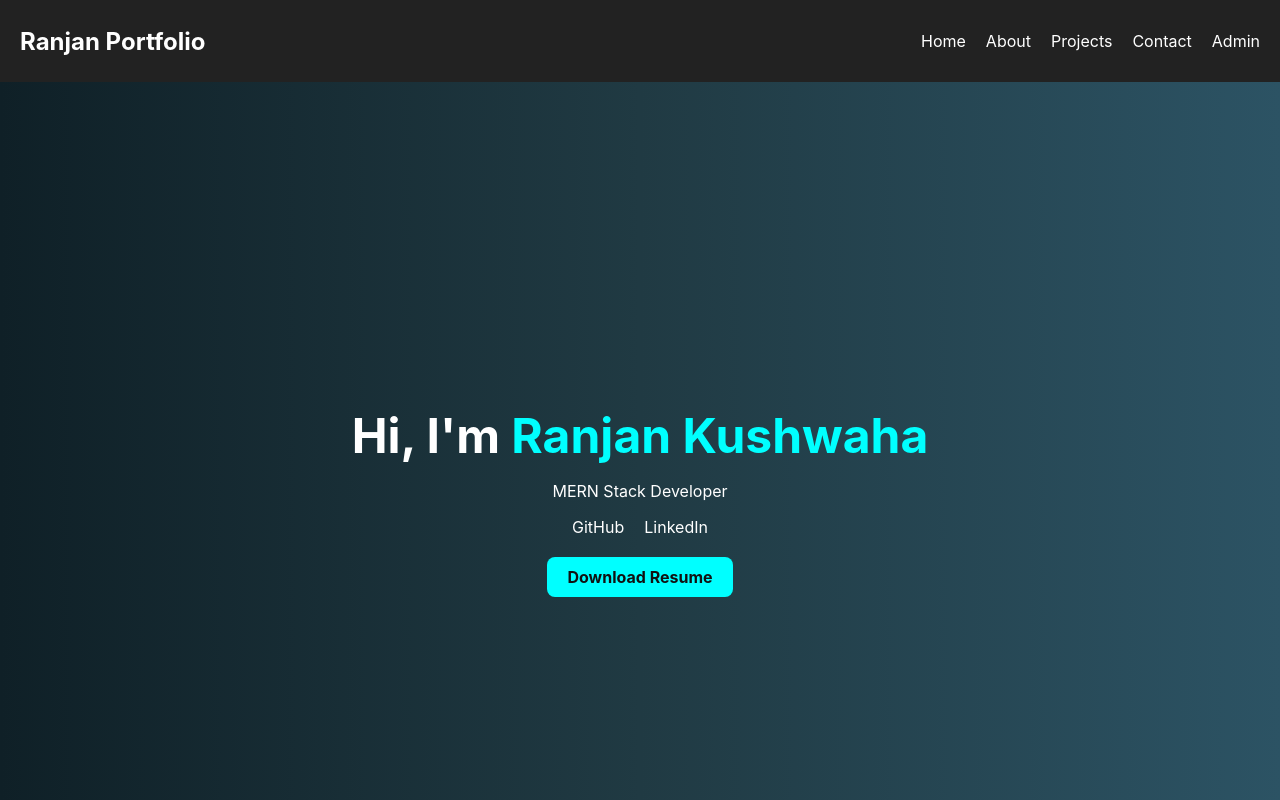
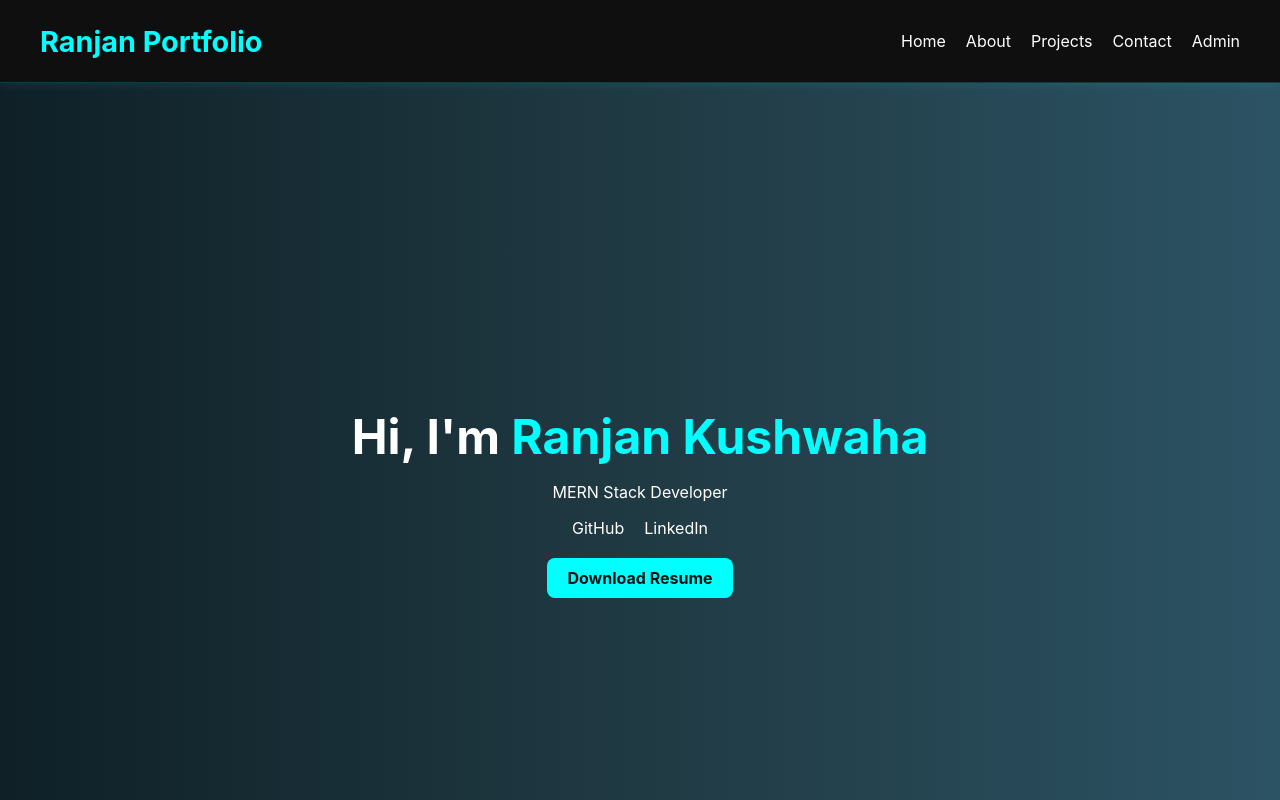
Before and after one commit to ranjan986/my-portfolio, a React (Create React App) app: page / in a window 1280 px wide. Shown: the top 800 px of the page. Built offline with nearby package versions, Linux system fonts and the light colour scheme; no server answers.

Commit message:
Update Navbar.css

```diff
--- a/src/components/Navbar.css
+++ b/src/components/Navbar.css
@@ -1,15 +1,19 @@
 .navbar {
+  background-color: #0f0f0f;
+  padding: 15px 40px;
   display: flex;
   justify-content: space-between;
   align-items: center;
-  background: #222;
-  padding: 15px 20px;
-  color: white;
-  position: relative;
+  position: sticky;
+  top: 0;
+  z-index: 999;
+  border-bottom: 1px solid rgba(0, 255, 255, 0.2);
+  box-shadow: 0 2px 10px rgba(0, 255, 255, 0.1);
 }
 
 .logo {
-  font-size: 24px;
+   color: #00ffff;
+  font-size: 1.8rem;
   font-weight: bold;
 }
 
```
